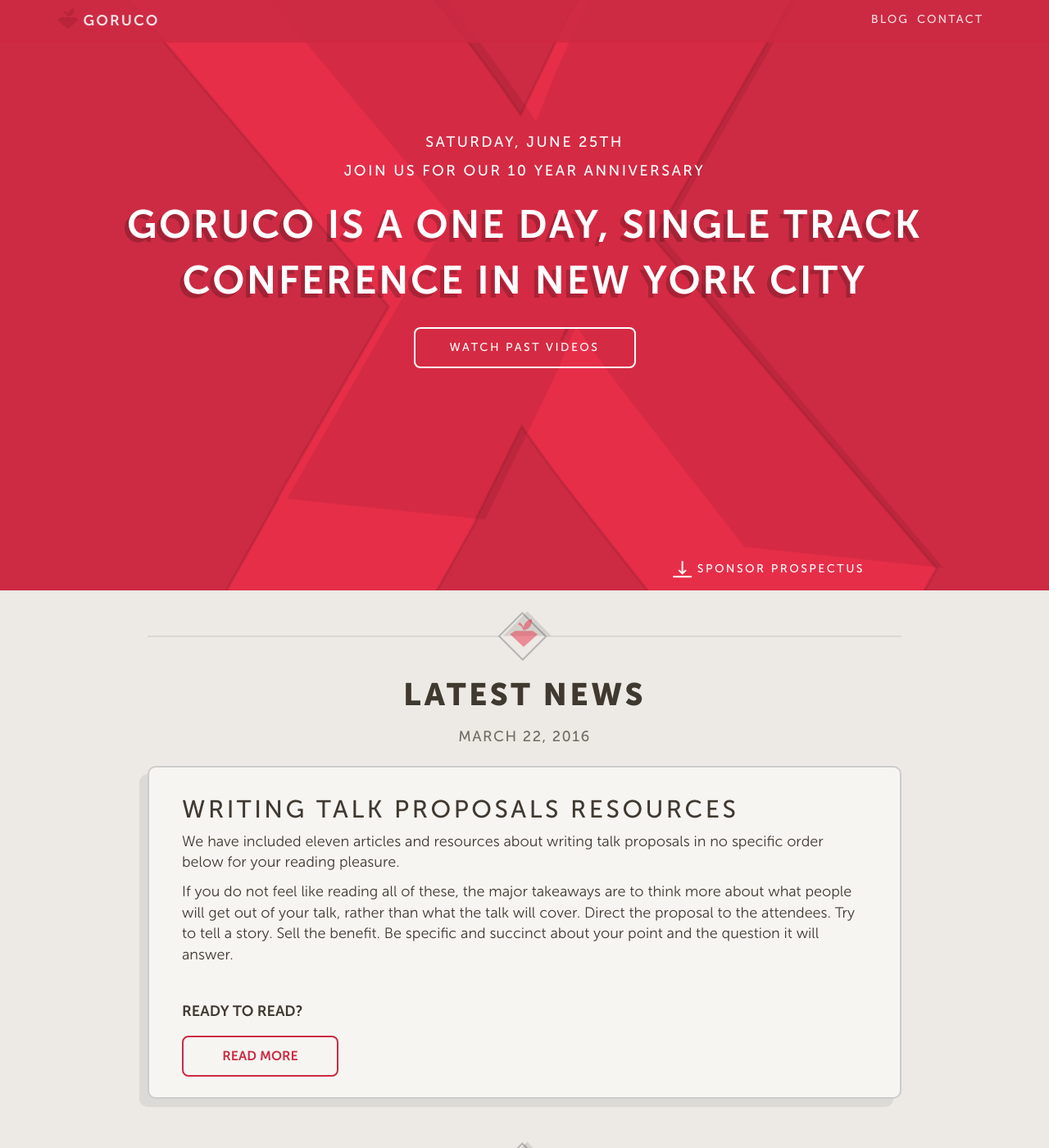
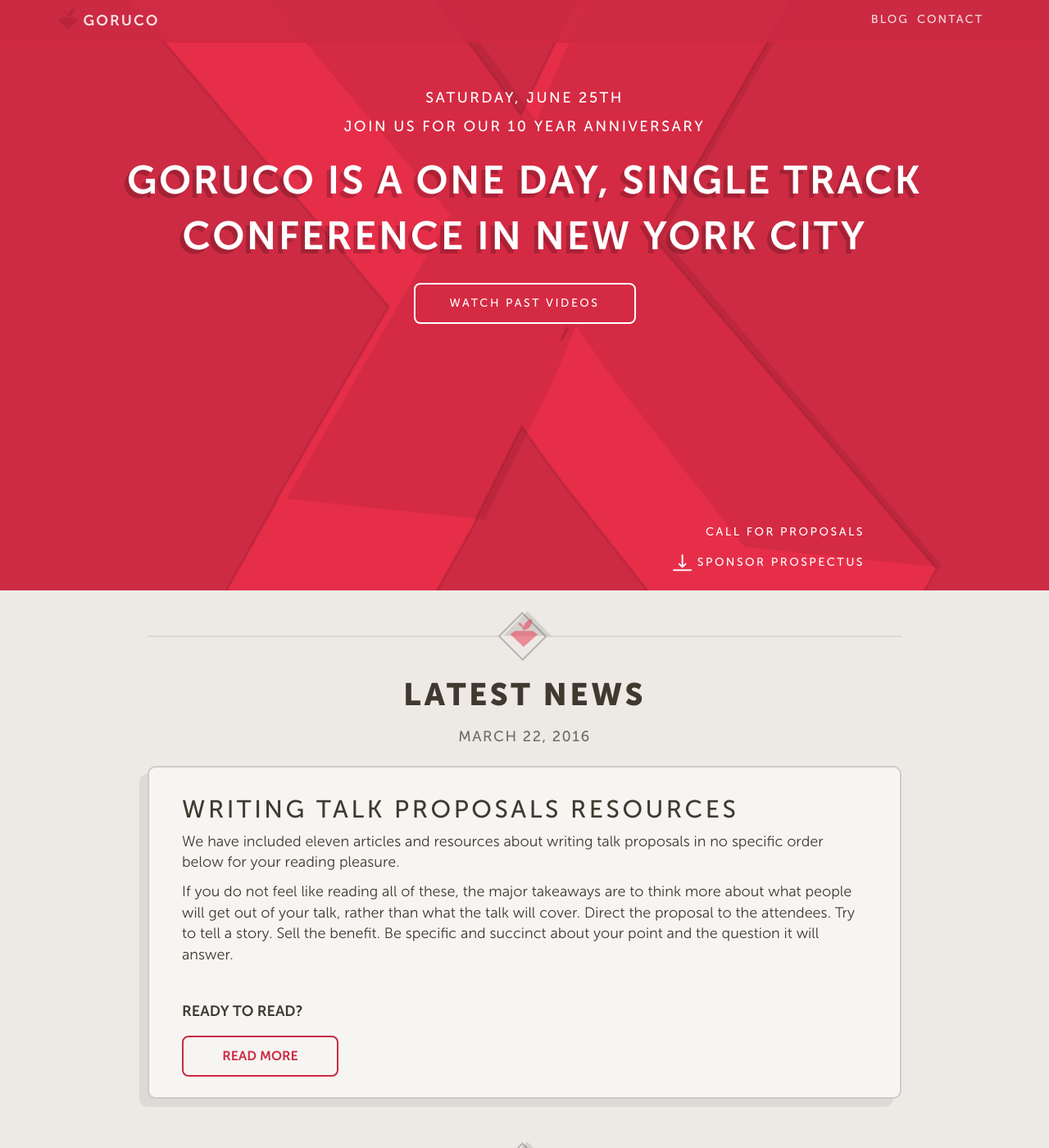
Before and after one commit to goruco/goruco2016, a Jekyll site: the page built from index.html, in a window 1280 px wide and 1400 px high. Shown: the whole window at 82% size. Built offline with Jekyll 4.4.1, drawn with Linux system fonts in a browser that asks for light colours.

Commit message:
Add CFP link on hero

```diff
--- a/_sass/_index.scss
+++ b/_sass/_index.scss
@@ -53,7 +53,7 @@
     margin-top: 20px;
   }
 
-  .prospectus {
+  .speaking {
     width: 100%;
     margin-top: 235px;
     display: flex;
@@ -62,11 +62,23 @@
     margin-right: 450px;
     margin-bottom: 15px;
     font-size: 14px;
+    height: 75px;
 
     @include xs-screen {
       margin-top: 30px;
       margin-right: 0;
       justify-content: center;
+    }
+  }
+
+  .speaking-items {
+    display: flex;
+    flex-direction: column;
+    justify-content: space-around;
+    text-align: right;
+
+    @include xs-screen {
+      text-align: center;
     }
   }
 }
--- a/index.html
+++ b/index.html
@@ -16,11 +16,16 @@
     Watch Past Videos
   </a>
 
-  <div class='prospectus'>
-    <a href="/assets/sponsor-prospectus.pdf" target="_blank">
-      <img src='/assets/images/download.png' />
-      Sponsor Prospectus
-    </a>
+  <div class='speaking'>
+    <div class='speaking-items'>
+      <a href="http://cfp.goruco.com/events/2016" target="_blank">
+        Call for Proposals
+      </a>
+      <a href="/assets/sponsor-prospectus.pdf" target="_blank">
+        <img src='/assets/images/download.png' />
+        Sponsor Prospectus
+      </a>
+    </div>
   </div>
 </div>
 
```
Also changed, not shown: Gemfile.lock.
